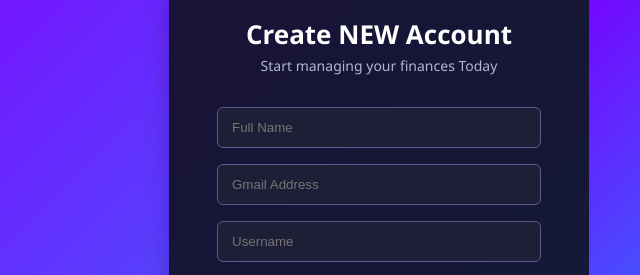
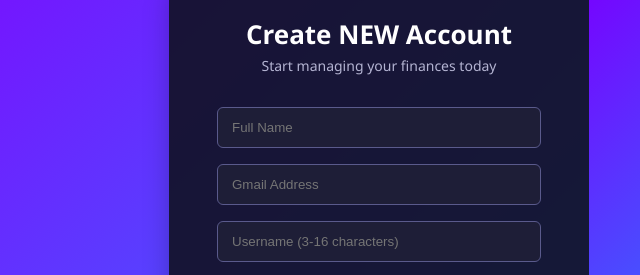
Before and after one commit to safi633/PocketSplit, a website: page frontend/signup.html in a window 1280 px wide. Shown: the part 186-461 px from the top of the page, 51-691 px from the left. Drawn offline with Linux system fonts and the light colour scheme.

Commit message:
Update signup.html

```diff
--- a/frontend/signup.html
+++ b/frontend/signup.html
@@ -11,10 +11,10 @@
     <div class="glass-card">
       <div class="auth-left">
         <div class="auth-title">Create NEW Account</div>
-        <div class="auth-subtitle">Start managing your finances Today</div>
+        <div class="auth-subtitle">Start managing your finances today</div>
         <input class="auth-input" id="suName" type="text" placeholder="Full Name" autocomplete="name" />
         <input class="auth-input" id="suEmail" type="text" placeholder="Gmail Address" autocomplete="email" />
-        <input class="auth-input" id="suUser" type="text" placeholder="Username" autocomplete="username" minlength="3" maxlength="16" />
+        <input class="auth-input" id="suUser" type="text" placeholder="Username (3-16 characters)" autocomplete="username" minlength="3" maxlength="16" />
         <input class="auth-input" id="suPass" type="password" placeholder="Password" autocomplete="new-password" />
         <button class="grad-btn" onclick="doSignup()">CREATE NEW ACCOUNT</button>
         <div class="auth-switch">Already have an account? <a href="/login.html">Login</a></div>
@@ -22,7 +22,7 @@
       <div class="auth-right">
         <h2>Why PocketSplit?</h2>
         <ul>
-          <li>• Track daily expenses </li>
+          <li>• Track daily expenses</li>
           <li>• Manage monthly budgets</li>
           <li>• Analyze spending insights</li>
         </ul>
```
